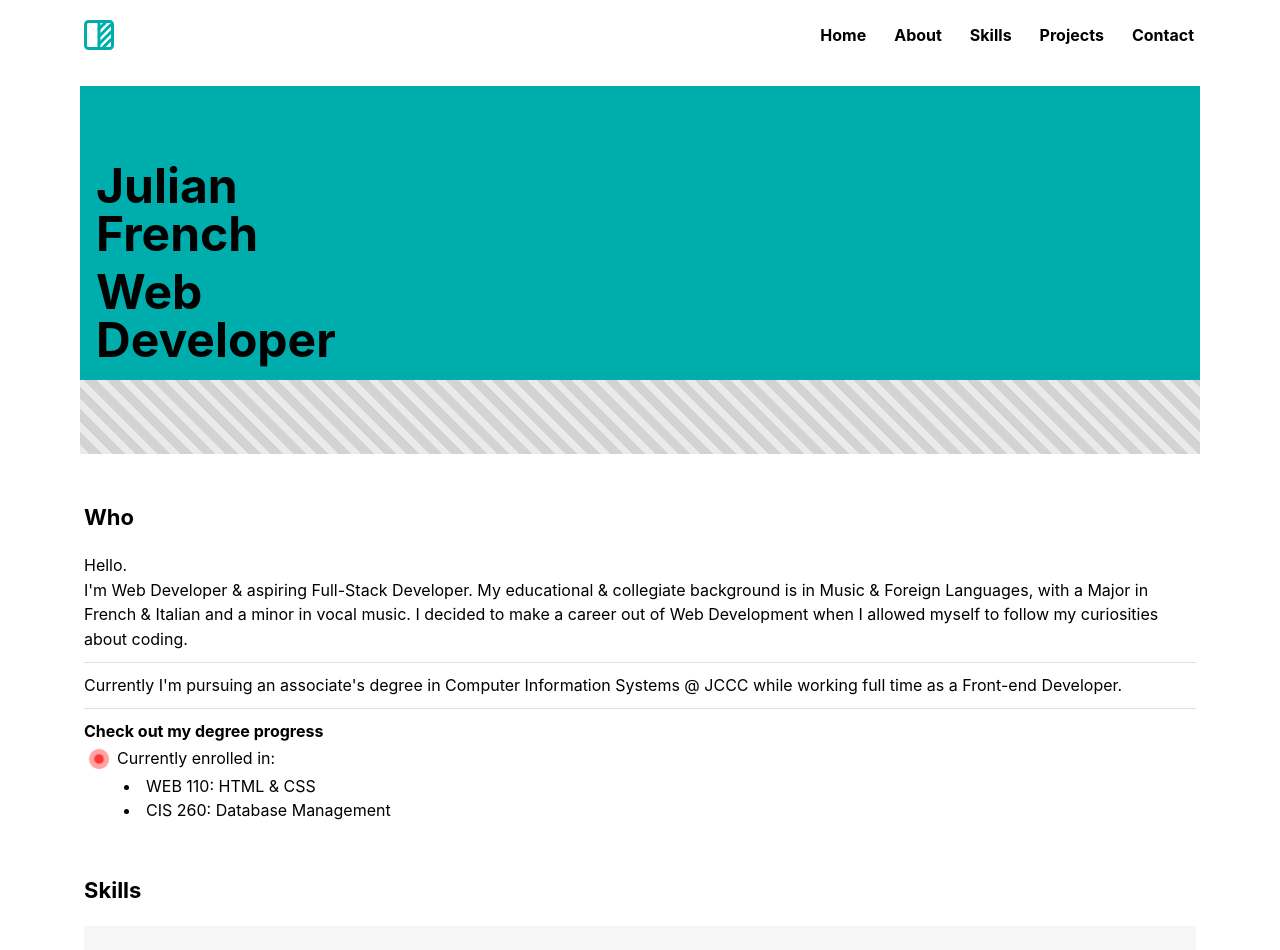
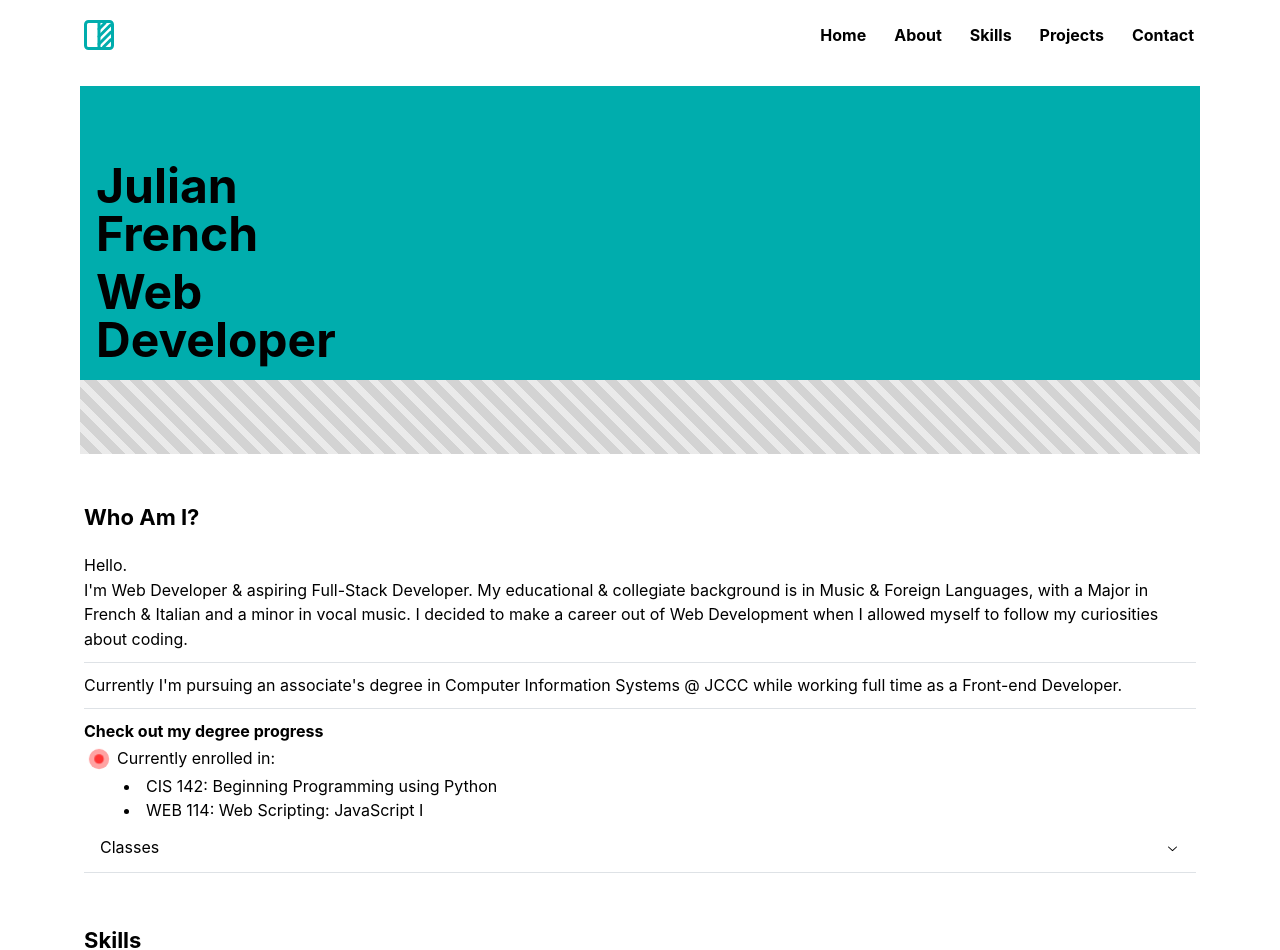
Before and after one commit to Jufrench/ju4, a Next.js app: page / in a window 1280 px wide. Shown: the top 950 px of the page. Built offline with nearby package versions, Linux system fonts and the light colour scheme.

Commit message:
Update currently enrolled courses

```diff
--- a/src/pages/index.tsx
+++ b/src/pages/index.tsx
@@ -192,11 +192,12 @@
   )
 }
 
-const degreeCourses = [
+const degreeClasses = [
 
 ];
 
-const currentlyEnrolled = ['WEB 110: HTML & CSS', 'CIS 260: Database Management']
+// const currentlyEnrolled = ['WEB 110: HTML & CSS', 'CIS 260: Database Management'];
+const currentlyEnrolled = ['CIS 142: Beginning Programming using Python', 'WEB 114: Web Scripting: JavaScript I'];
 
 const PulseCircle = () => {
   const circleStyles: React.CSSProperties = {
@@ -229,7 +230,7 @@
   return (
     <Center id="about" component="section">
       <Stack style={{...sectionContentStyle}} gap={0}>
-        <Title order={3} size="h3" style={sectionContentTitle}>Who</Title>
+        <Title order={3} size="h3" style={sectionContentTitle}>Who Am I?</Title>
         <Text>Hello.</Text>
         <Text>I'm Web Developer & aspiring Full-Stack Developer. My educational & collegiate background is in Music & Foreign Languages, with a Major in French & Italian and a minor in vocal music. I decided to make a career out of Web Development when I allowed myself to follow my curiosities about coding.</Text>
         <Divider my="xs" />
@@ -245,12 +246,16 @@
             {currentlyEnrolled.map(course => <List.Item>{course}</List.Item>)}
           </>
         </List>
-        {/* <Accordion defaultValue="Courses Remaining">
-          <Accordion.Item value="hello">
-            <Accordion.Control>hello</Accordion.Control>
-            <Accordion.Panel>Hello description</Accordion.Panel>
+        <Accordion defaultValue="Courses Remaining">
+          <Accordion.Item value="remaining">
+            <Accordion.Control>Classes</Accordion.Control>
+            <Accordion.Panel>
+              Remaining
+              <Divider my="xs" />
+              Taken
+            </Accordion.Panel>
           </Accordion.Item>
-        </Accordion> */}
+        </Accordion>
       </Stack>
     </Center>
   )
```
